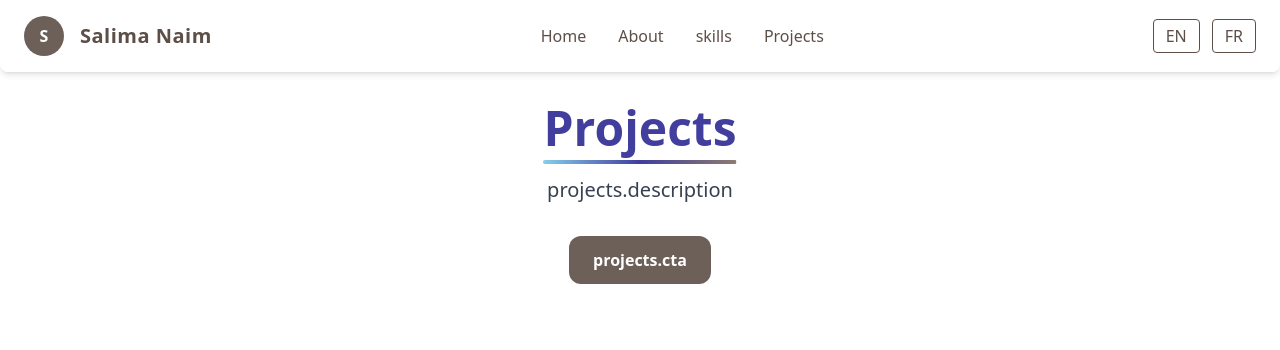
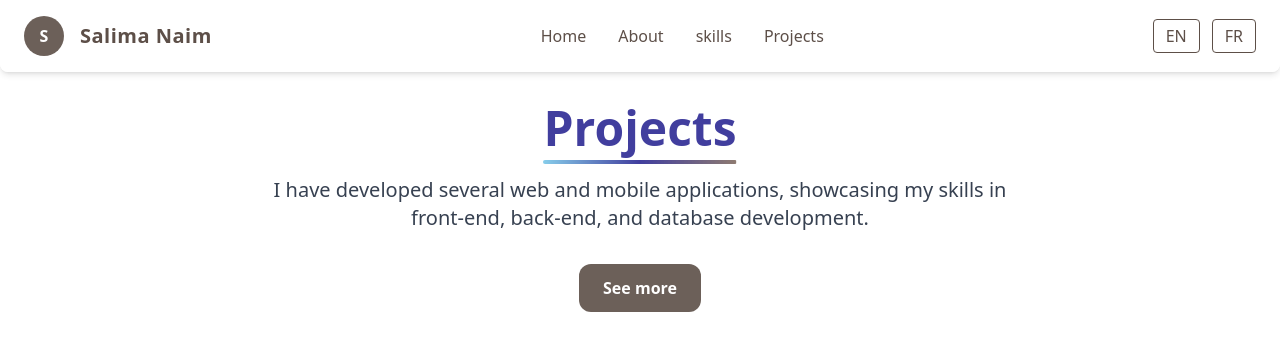
Before and after one commit to SALimanaim18/My-Portfolio, a React (Create React App) app: page /projects in a window 1280 px wide. Shown: the top 350 px of the page. Built offline with nearby package versions, Linux system fonts and the light colour scheme.

Commit message:
Update portfolio

```diff
--- a/src/locales/en/translation.json
+++ b/src/locales/en/translation.json
@@ -30,7 +30,7 @@
     "os": { "title": "Operating Systems" }
   },
 
-  "projects": {
+  "project": {
     "title": "Projects",
     "description": "I have developed several web and mobile applications, showcasing my skills in front-end, back-end, and database development.",
     "cta": "See more"
--- a/src/locales/fr/translation.json
+++ b/src/locales/fr/translation.json
@@ -30,7 +30,7 @@
     "modeling": { "title": "Modélisation & Gestion de projets" },
     "os": { "title": "Systèmes d'exploitation" }
   },
-   "projects": {
+   "project": {
     "title": "Projets",
     "description": "J'ai réalisé plusieurs applications web et mobiles, mettant en avant mes compétences en développement front-end, back-end et bases de données.",
     "cta": "Voir plus"
--- a/src/pages/Home.js
+++ b/src/pages/Home.js
@@ -4,6 +4,7 @@ import '../index.css';
 import About from './About';
 import Skills from './Skills';
 import Projects from './Projects';
+
 export default function Home() {
   const { t } = useTranslation();
 
@@ -54,7 +55,7 @@ export default function Home() {
 
           <div className="flex justify-center gap-4">
             <a
-              href="#projects"
+              href="./projects-page"
               className="px-6 py-3 rounded-full btn-blue font-semibold shadow-lg transform transition btn-1 btn-hover"
             >
               {t('home.cta_projects')}
@@ -69,7 +70,7 @@ export default function Home() {
         </div>
       </section>
 
-      {/* Autres sections */}
+      {/* sections */}
       <About id="about" />
       <Skills id="skills" />
       <Projects id="projects" />
--- a/src/pages/Projects.js
+++ b/src/pages/Projects.js
@@ -18,7 +18,7 @@ export default function Projects() {
 
       {/* Description */}
       <p className="text-center text-lg md:text-xl text-gray-700 max-w-3xl mb-8">
-        {t('projects.description')}
+        {t('project.description')}
       </p>
 
       {/* Bouton "Voir plus" */}
@@ -26,7 +26,7 @@ export default function Projects() {
         to="/projects-page"
         className="px-6 py-3 bg-[rgba(93,79,72,0.9)] text-white font-semibold rounded-xl hover:bg-[#413e9eff] hover:scale-105 transition transform duration-300"
       >
-        {t('projects.cta')}
+        {t('project.cta')}
       </Link>
     </section>
   );
```
Also changed, not shown: src/components/Navbar.js (+3 -6 lines).
